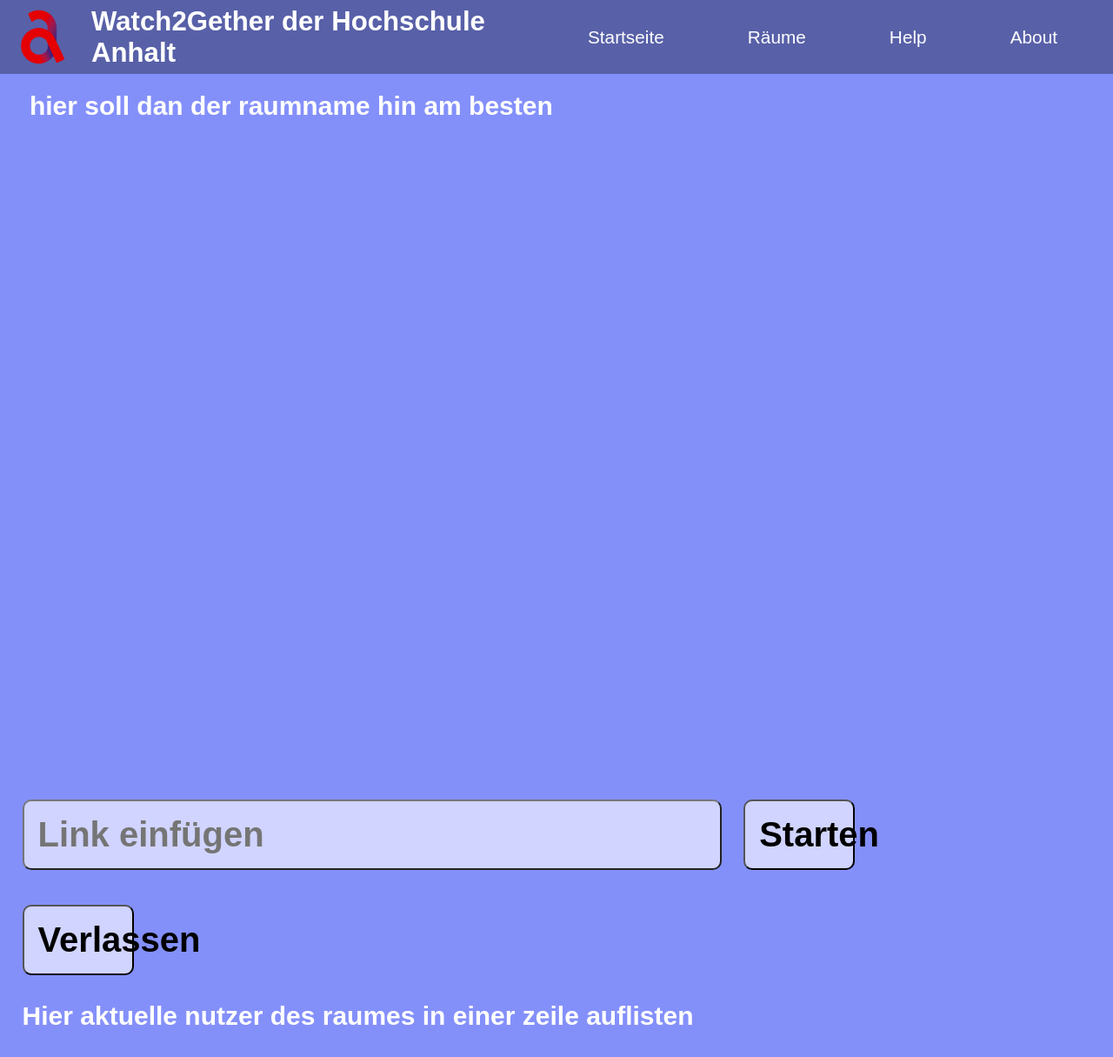
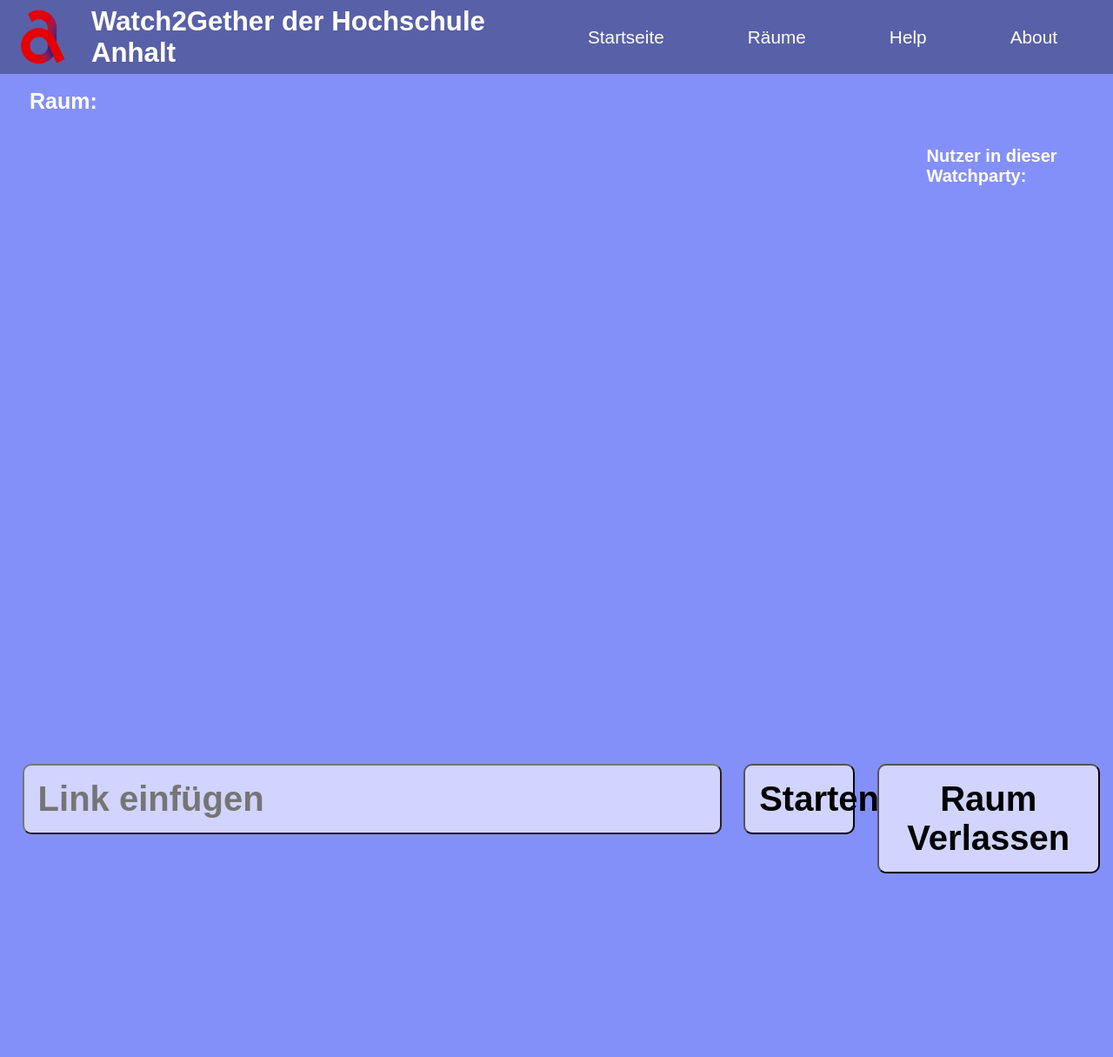
Before and after one commit to sttogrot/w2g2022, a React (Create React App) app in the folder w2g2022/: page /Watchparty in a window 1280 px wide. Shown: the whole page at 87% size. After the commit the page ends 1004 px from the top, so only its background shows below. Built offline with nearby package versions, Linux system fonts and the light colour scheme.

Commit message:
changed watchparty layout

```diff
--- a/w2g2022/src/components/Host.js
+++ b/w2g2022/src/components/Host.js
@@ -33,7 +33,7 @@ const  Host = () => {
 					</div>
 				</div>
 				<div class="player">
-				<ReactPlayer controls url="https://www.youtube.com/watch?v=4LdA_PpeSz0" width={1280} height={720} name="testplayer"/>
+
 					</div>
 			</body>
 		</>
--- a/w2g2022/src/components/Watchparty.js
+++ b/w2g2022/src/components/Watchparty.js
@@ -27,21 +27,20 @@ const Watchparty = () => {
 			<body class="home">
 				<div>
 					<div class="partytitle_text">
-						<h1 class="party_title">hier soll dan der raumname hin am besten</h1>
+						<h1 class="party_title">Raum:</h1>
 					</div>
 					<div class="player">
 						<ReactPlayer controls url="https://www.youtube.com/watch?v=4LdA_PpeSz0" width={1280} height={720}/>
+
+						<p class="users">Nutzer in dieser Watchparty:</p>
+
 					</div>
 					<div class="links">
 						<input type="text" name="roomname" class="link_box" placeholder="Link einfügen"></input>
 						<button onClick={event => handleButton()} className="link_submit">Starten	</button>
+						<button onClick={event => handleButton2()} className="link_leave">Raum Verlassen</button>
 					</div>
-					<div>
-						<button onClick={event => handleButton2()} className="link_submit">Verlassen</button>
-					</div>
-					<div class="users">
-						<p>Hier aktuelle nutzer des raumes in einer zeile auflisten</p>
-					</div>
+
 				</div>
 			</body>
 		</>
--- a/w2g2022/src/components/css/watchparty.css
+++ b/w2g2022/src/components/css/watchparty.css
@@ -1,5 +1,20 @@
 .link_submit{
     width: 10%;
+    height: 30%;
+    font-size: 2.5em;
+    font-weight: bold;
+    padding: 1rem;
+    margin-top: 40px;
+
+    margin-left: 2%;
+    background-color: #d0d4ff;
+    border-style: outset;
+    border-radius: 10px;
+
+
+  }
+  .link_leave{
+    width: 20%;
     height: 30%;
     font-size: 2.5em;
     font-weight: bold;
@@ -42,13 +57,14 @@
   .party_title{
     display: flex;
     color: #ffffff;
-    font-size: 30px;
+    font-size: 25px;
     justify-content: center;
 
   }
   .links{
     display: flex;
     justify-content: flex-start;
+    margin-top: -30px;
   }
   .link_box{
     width: 60%;
@@ -65,13 +81,13 @@
   .users{
       display: flex;
       color: #ffffff;
-      font-size: 30px;
+      font-size: 20px;
       margin-left: 2%;
       font-weight: bold;
   }
   .player{
     display:flex;
     justify-content: flex-start;
-    margin-left: 7%;
+    margin-left: 2%;
 
   }
```
